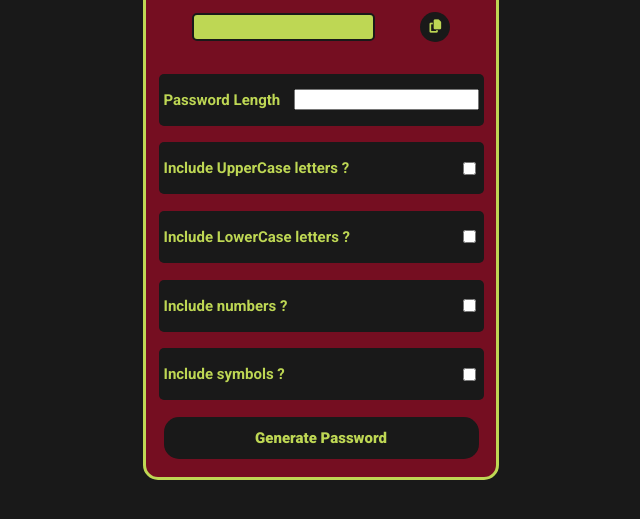
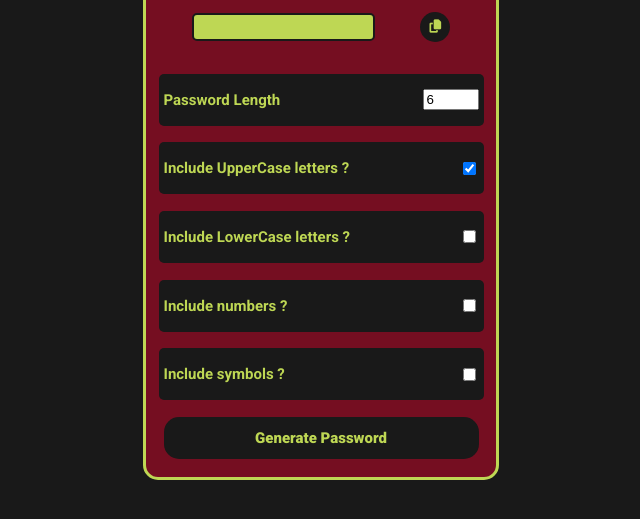
Before and after one commit to Ameer2000Mzori/Password-Generator, a website built with webpack: page src/index.html in a window 1280 px wide. Shown: the part 223-742 px from the top of the page, without its empty margins (319-959 px from the left). Built offline with nearby package versions, Linux system fonts and the light colour scheme; a web font is replaced by a local one.

Commit message:
added small changes to html and selected buttons

```diff
--- a/src/index.html
+++ b/src/index.html
@@ -30,11 +30,17 @@
         <div class="choice-Wrap">
           <div class="box-Choice password-Length box-Choice">
             <p>Password Length</p>
-            <input class="length-Of-Pass" type="number" />
+            <input
+              class="length-Of-Pass"
+              type="number"
+              min="6"
+              max="20"
+              value="6"
+            />
           </div>
           <div class="box-Choice upperCase-Box">
             <p>Include UpperCase letters ?</p>
-            <input class="upperCase-Check" type="checkbox" />
+            <input class="upperCase-Check" type="checkbox" checked />
           </div>
           <div class="box-Choice LowerCase-Box">
             <p>Include LowerCase letters ?</p>
--- a/src/script.js
+++ b/src/script.js
@@ -6,6 +6,9 @@ var upperCaseCheck = document.getElementsByClassName("upperCase-Check")[0];
 var LowerCaseCheck = document.getElementsByClassName("LowerCase-Check")[0];
 var numbersCheck = document.getElementsByClassName("numbers-Check")[0];
 var symbolsCheck = document.getElementsByClassName("symbols-Check")[0];
+// seleted buttons
+var copyPassBtn = document.getElementsByClassName("copy-Pass-Btn")[0];
+var generatePassBtn = document.getElementsByClassName("generate-Pass")[0];
 //gelobal variables
 // functions
 // event lisnters
--- a/src/script.ts
+++ b/src/script.ts
@@ -8,6 +8,10 @@ const LowerCaseCheck = document.getElementsByClassName("LowerCase-Check")[0];
 const numbersCheck = document.getElementsByClassName("numbers-Check")[0];
 const symbolsCheck = document.getElementsByClassName("symbols-Check")[0];
 
+// seleted buttons
+const copyPassBtn = document.getElementsByClassName("copy-Pass-Btn")[0];
+const generatePassBtn = document.getElementsByClassName("generate-Pass")[0];
+
 //gelobal variables
 
 // functions
```
